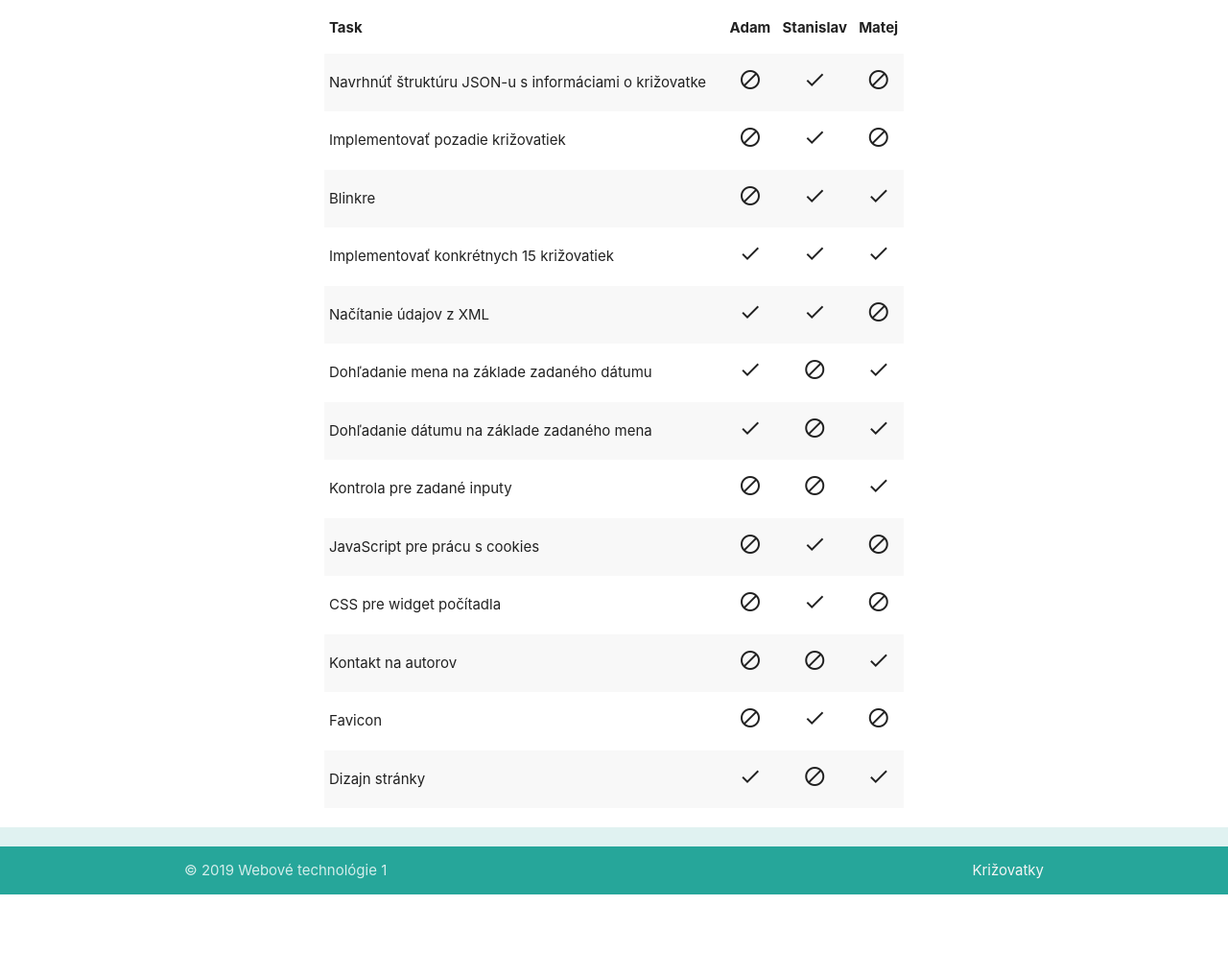
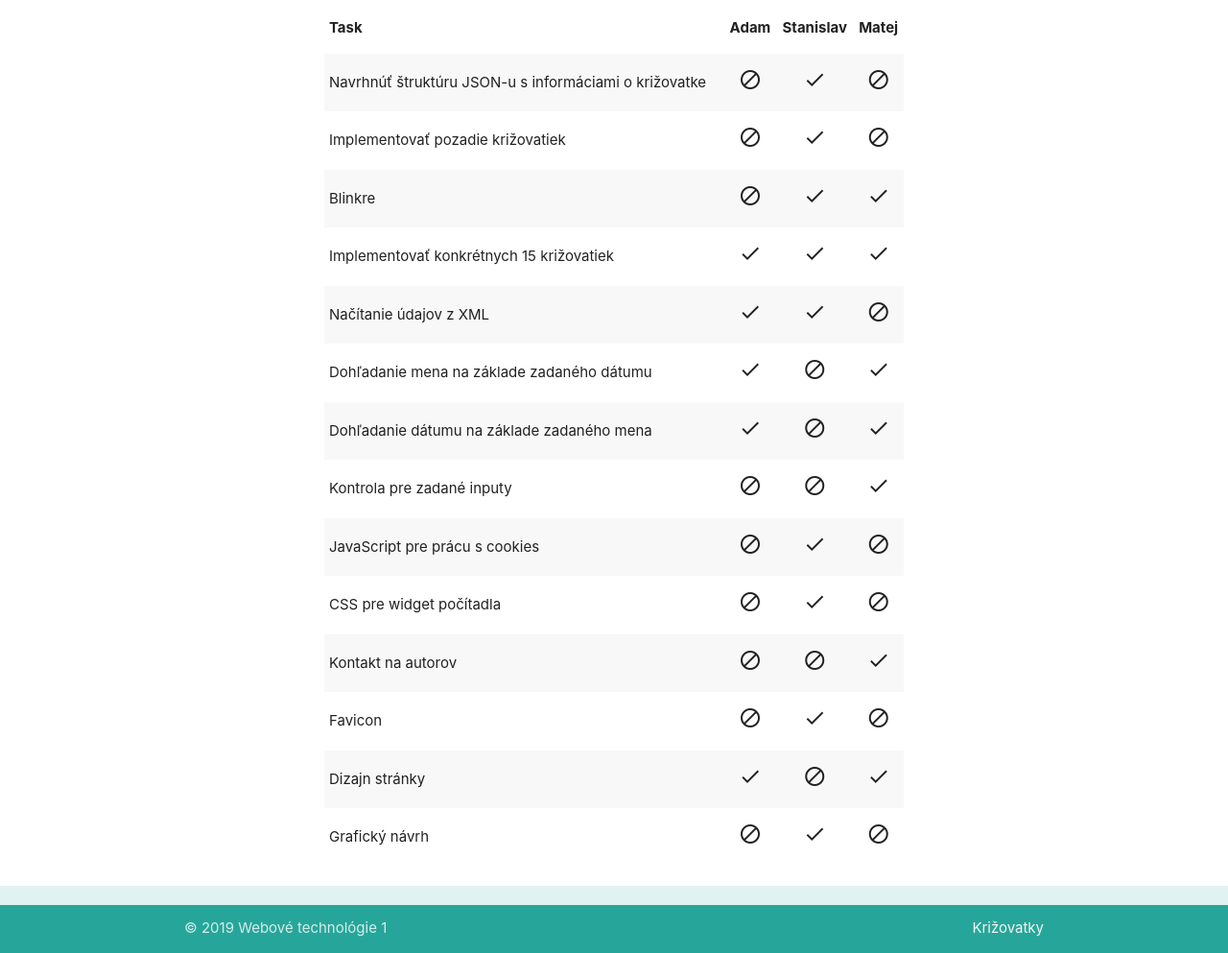
Before and after one commit to stanley255/webte-final-assignment, a plain HTML site: page index.html in a window 1280 px wide. Shown: the part 2759-3752 px from the top of the page at 96% size. Before the commit the page ends 3691 px from the top, so only its background shows below. Drawn offline with nearby package versions, Linux system fonts and the light colour scheme.

Commit message:
Pridaný riadok tabuľky kvôli zadaniu

```diff
--- a/index.html
+++ b/index.html
@@ -387,6 +387,12 @@
                   <td><i class="material-icons">do_not_disturb_alt</i></td>
                   <td><i class="material-icons">done</i></td>
                 </tr>
+                <tr>
+                  <td class="task">Grafický návrh</td class="task">
+                    <td><i class="material-icons">do_not_disturb_alt</i></td>
+                    <td><i class="material-icons">done</i></td>
+                    <td><i class="material-icons">do_not_disturb_alt</i></td>
+                </tr>
               </tbody>
 
             </table>
```
